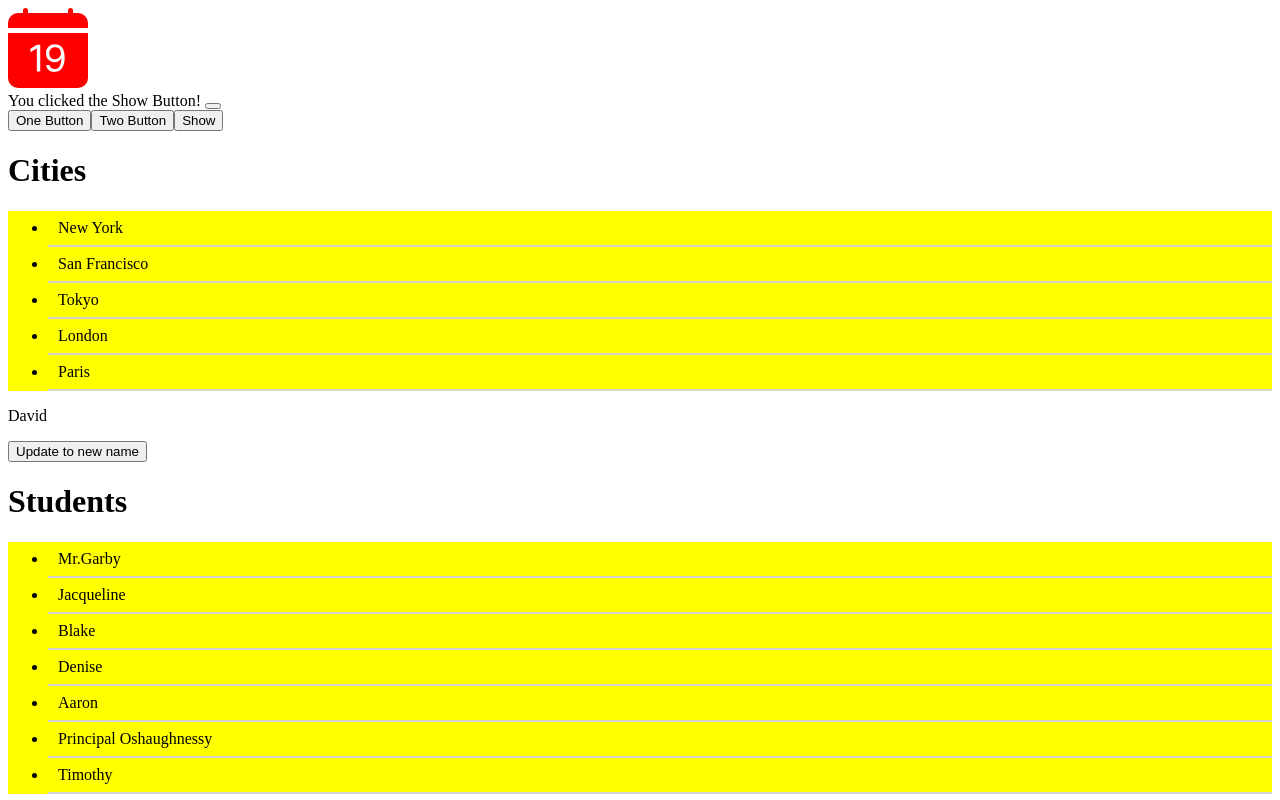
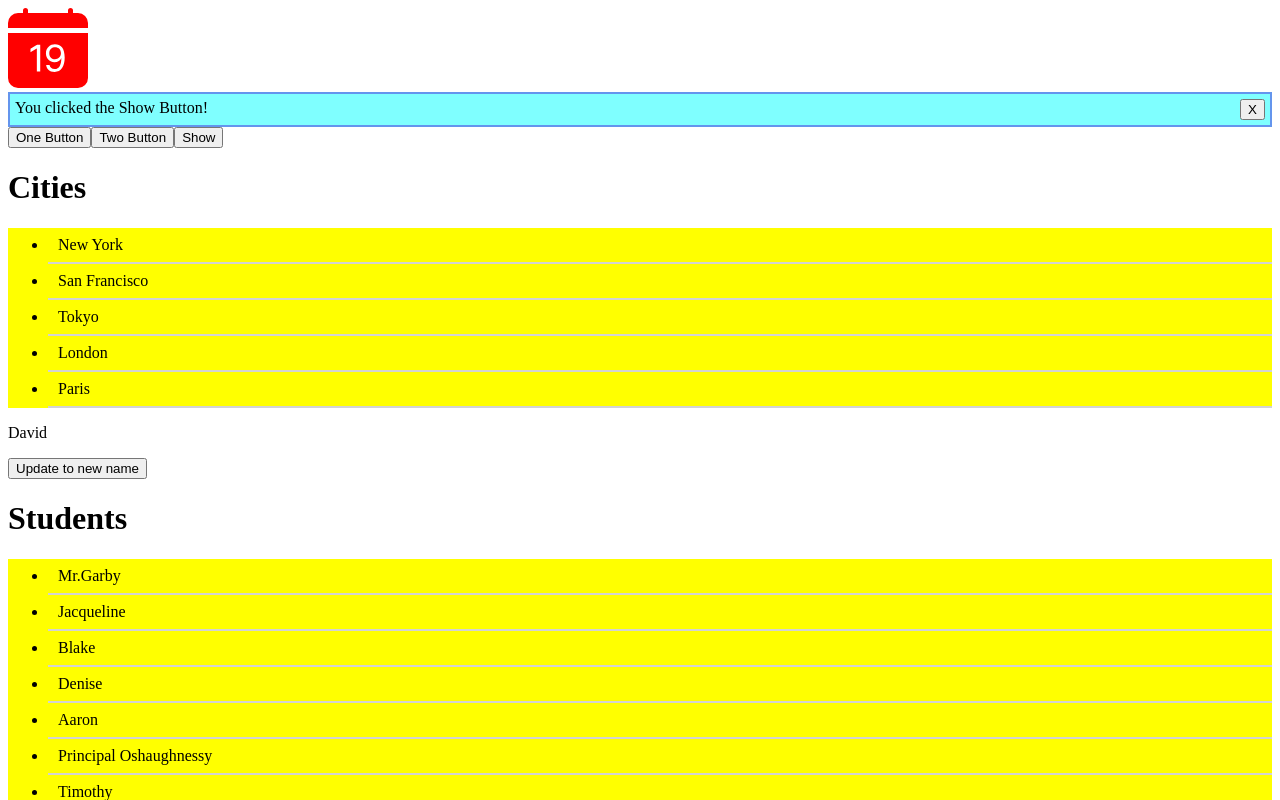
Before and after one commit to n-see/IntroToReact, a React (Vite) app in the folder introReact/: page / in a window 1280 px wide. Both pictures are taken after a click on the button "Show". Shown: the top 800 px of the page. Built offline with nearby package versions, Linux system fonts and the light colour scheme.

Commit message:
added css style to alert

```diff
--- a/introReact/src/App.tsx
+++ b/introReact/src/App.tsx
@@ -1,6 +1,6 @@
 
 import { useState } from "react";
-import Alert from "./components/Alert";
+import Alert from "./components/Alert/Alert";
 import Button from "./components/Button";
 import ListGroup from "./components/ListGroup/ListGroup";
 import MyuseStateExample from "./components/MyuseStateExample";
@@ -40,8 +40,8 @@ function App(){
   return(
     <>
 
+      <BsCalendarDateFill color="red" size={80} />
       <div>
-      <BsCalendarDateFill color="red" size={80} />
         {/* (display == true) ? <Alert> YOu Clicked .. <Alert /> : null */}
         {display ? <Alert closeAlertFunction={handleClick2}> You clicked the Show Button! </Alert> : null}
         <Button color="primary" onClickFunction={handleClick}>One Button</Button>
--- a/introReact/src/components/Alert.tsx
+++ /dev/null
@@ -1,22 +0,0 @@
-import { useState } from "react"
-
-
-interface AlertProps {
-    children: string
-    closeAlertFunction: () => void
-}
-
-const Alert = ({children, closeAlertFunction}:AlertProps) => {
-
-
-  return (
-    <>
-        <div className="alert alert-primary alert-dismissible" role="alert">
-            {children}
-            <button type="button" className="btn-close" data-bs-dismiss="alert" aria-label="Close" onClick={closeAlertFunction} ></button>
-        </div>
-    </>
-  )
-}
-
-export default Alert
--- /dev/null
+++ b/introReact/src/components/Alert/Alert.module.css
@@ -0,0 +1,8 @@
+.alert{
+    background: rgba(0, 255, 255, 0.5);
+    display: flex;
+    justify-content: space-between;
+    padding: 5px;
+
+    border: solid 2px cornflowerblue;
+}
--- /dev/null
+++ b/introReact/src/components/Alert/Alert.tsx
@@ -0,0 +1,23 @@
+
+import styles from './Alert.module.css'
+
+
+interface AlertProps {
+    children: string
+    closeAlertFunction: () => void
+}
+
+const Alert = ({children, closeAlertFunction}:AlertProps) => {
+
+
+  return (
+    <>
+        <div className={[styles.alert].join(' ')} role="alert">
+            {children}
+            <button type="button" className="btn-close" data-bs-dismiss="alert" aria-label="Close" onClick={closeAlertFunction} >X</button>
+        </div>
+    </>
+  )
+}
+
+export default Alert
--- a/introReact/src/main.tsx
+++ b/introReact/src/main.tsx
@@ -2,7 +2,7 @@ import React from 'react'
 import ReactDOM from 'react-dom/client'
 import App from './App.tsx'
 import './App.css'
-// import 'bootstrap/dist/css/bootstrap.css'
+//import 'bootstrap/dist/css/bootstrap.css'
 
 ReactDOM.createRoot(document.getElementById('root')!).render(
   <React.StrictMode>
```
